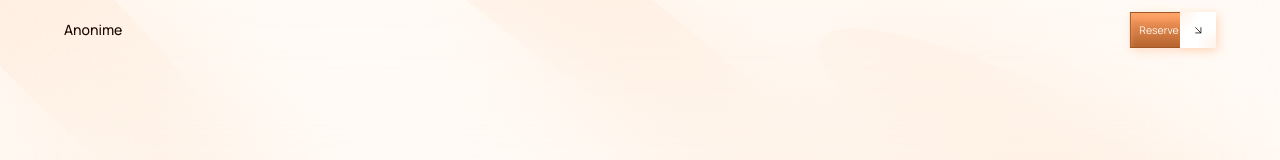
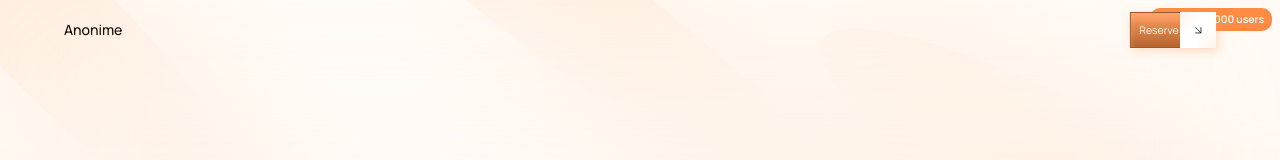
Before and after one commit to vitaleymulikacatchup/6c1ba3f0-cf60-4216-8b9f-f3f7863e2995, a Next.js app: page / in a window 1280 px wide. Shown: the top 160 px of the page. Built offline with nearby package versions, Linux system fonts and the light colour scheme; no server answers.

Commit message:
Update project files

```diff
--- a/src/app/page.tsx
+++ b/src/app/page.tsx
@@ -55,6 +55,9 @@ export default function LandingPage() {
               Call if you want reserve place
             </button>
           </div>
+        </div>
+        <div className="absolute top-4 right-4 bg-primary-cta text-white px-4 py-2 rounded-lg font-semibold text-sm z-20">
+          Approved 2000 users
         </div>
       </div>
 
```
